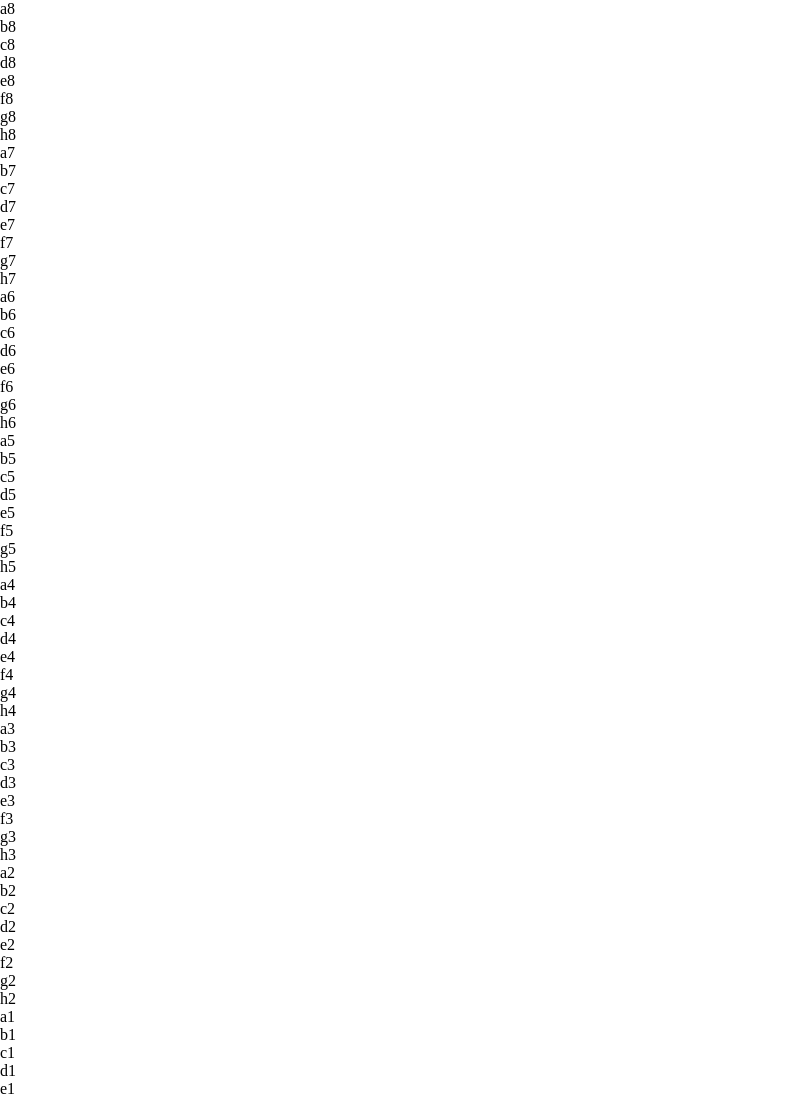
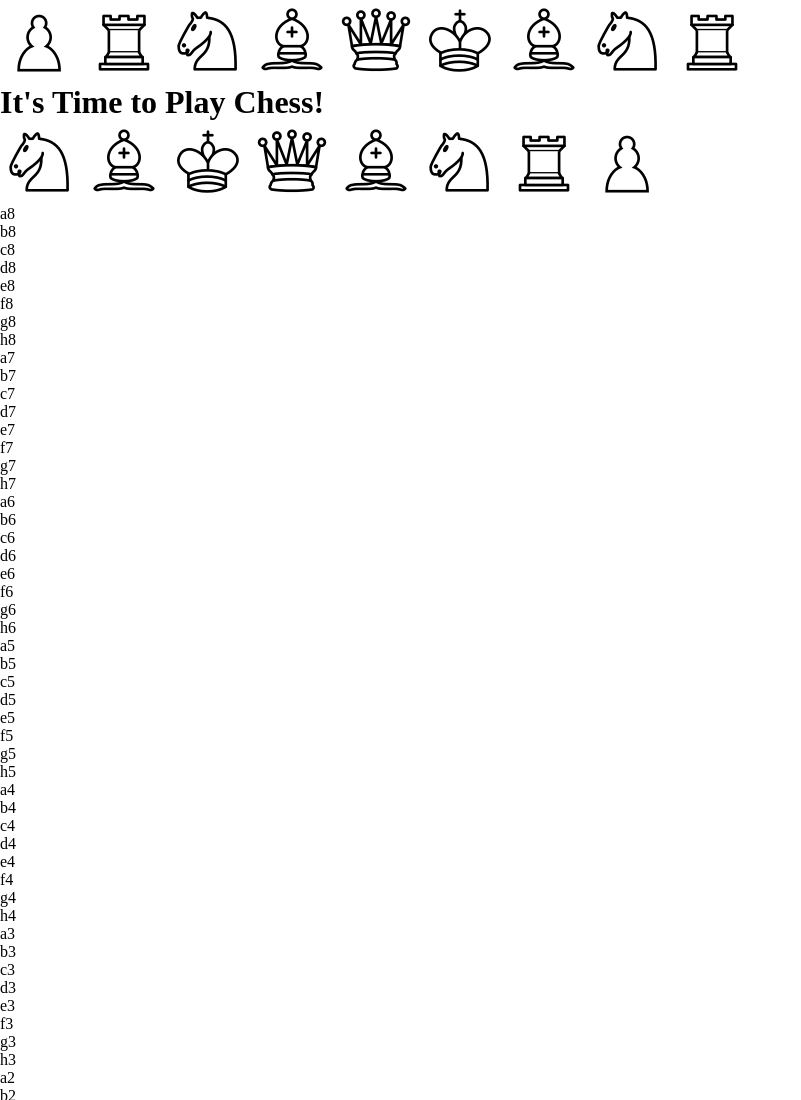
Before and after one commit to GuHeAlves/Chess, a plain HTML site: page index.html in a window 1280 px wide. Shown: the top 1100 px of the page, without its empty margins (0-801 px from the left). Drawn offline with Linux system fonts and the light colour scheme.

Commit message:
Inseri imagens de peças de Xadrez para enfeitar o cabeçalho da pagina

```diff
--- a/index.html
+++ b/index.html
@@ -8,6 +8,29 @@
 </head>
 
 <body>
+
+    <header>
+
+        <img src="images/pawn-white.png" alt="">
+        <img src="images/rook-white.png" alt="">
+        <img src="images/knight-white.png" alt="">
+        <img src="images/bishop-white.png" alt="">
+        <img src="images/queen-white.png" alt="">
+        <img src="images/king-white.png" alt="">
+        <img src="images/bishop-white.png" alt="">
+        <img src="images/knight-white.png" alt="">
+        <img src="images/rook-white.png" alt="">
+        <h1> It's Time to Play Chess! </h1>
+        <img src="images/knight-white.png" alt="">
+        <img src="images/bishop-white.png" alt="">
+        <img src="images/king-white.png" alt="">
+        <img src="images/queen-white.png" alt="">
+        <img src="images/bishop-white.png" alt="">
+        <img src="images/knight-white.png" alt="">
+        <img src="images/rook-white.png" alt="">
+        <img src="images/pawn-white.png" alt="">
+
+    </header>
 
     <div class="box">
 
```
